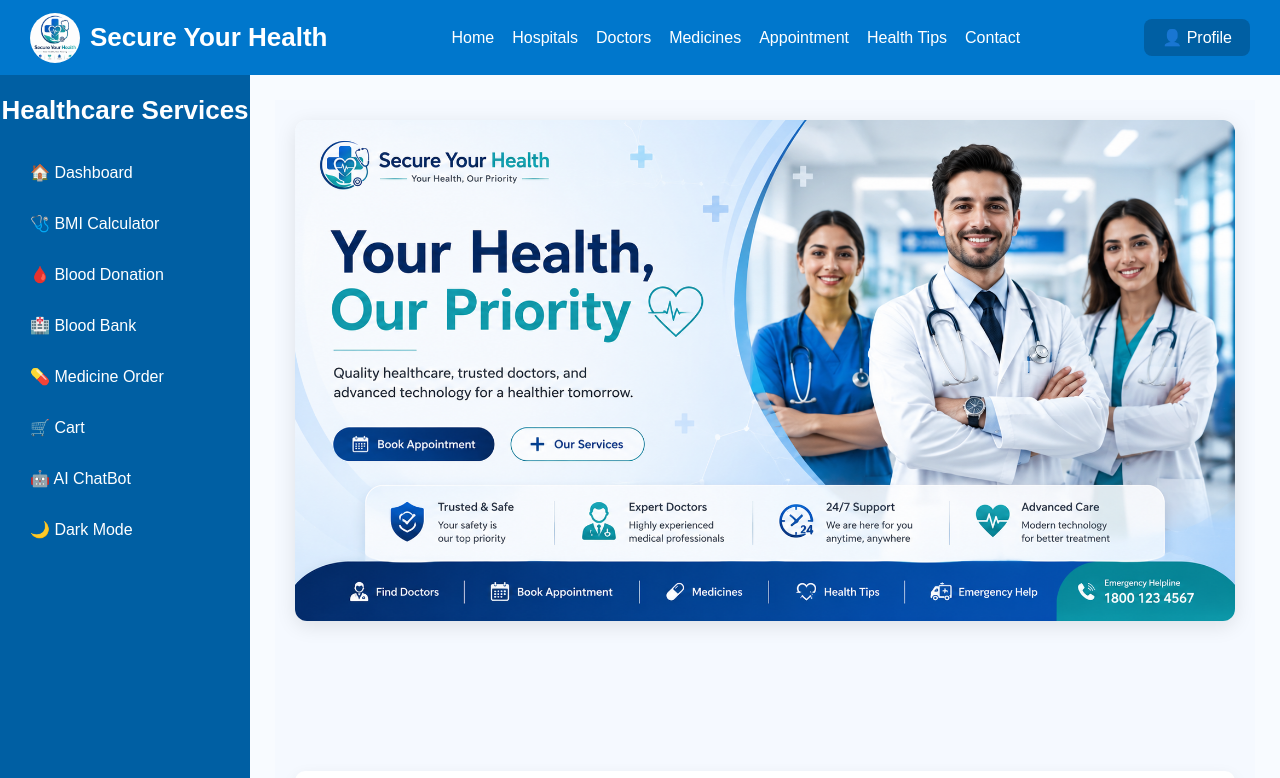
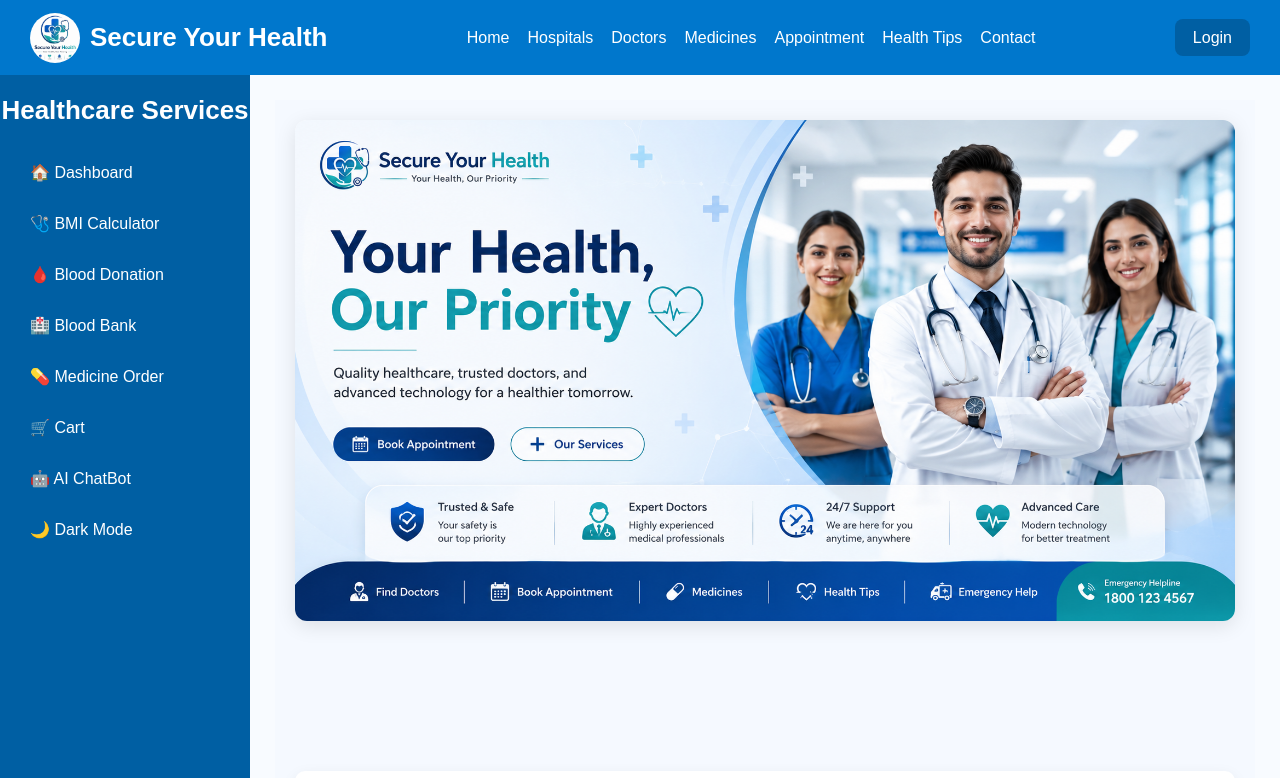
Before and after one commit to mastanshareefshaik5-ms/Secure-Your-Health, a React (Vite) app: page / in a window 1280 px wide. Shown: the top 778 px of the page. Built offline with nearby package versions, Linux system fonts and the light colour scheme.

Commit message:
initial status

```diff
--- a/src/Components/Navbar/Navbar.jsx
+++ b/src/Components/Navbar/Navbar.jsx
@@ -1,34 +1,92 @@
 import "./Navbar.css";
-import { Link } from "react-router-dom";
+import { Link, useNavigate } from "react-router-dom";
 import Logo from "../../Images/Logo.png";
 
 function Navbar() {
+
+  const navigate = useNavigate();
+
+  const isLoggedIn = sessionStorage.getItem("isLoggedIn");
+
+  const username = sessionStorage.getItem("username");
+
+  const handleLogout = () => {
+
+    sessionStorage.clear();
+
+    alert("Logged Out Successfully");
+
+    navigate("/login");
+
+  };
+
   return (
+
     <nav className="navbar">
 
       <div className="logo-section">
+
         <img src={Logo} alt="Logo" className="logo" />
+
         <h2>Secure Your Health</h2>
+
       </div>
 
       <ul className="nav-links">
+
         <li><Link to="/">Home</Link></li>
+
         <li><Link to="/hospitals">Hospitals</Link></li>
+
         <li><Link to="/doctors">Doctors</Link></li>
+
         <li><Link to="/medicines">Medicines</Link></li>
+
         <li><Link to="/appointment">Appointment</Link></li>
+
         <li><Link to="/healthtips">Health Tips</Link></li>
+
         <li><Link to="/contact">Contact</Link></li>
+
       </ul>
 
       <div className="profile-section">
-        <Link to="/profile" className="profile-btn">
-          👤 Profile
-        </Link>
+
+        {isLoggedIn ? (
+
+          <>
+
+            <span className="user-name">
+
+              👋 {username}
+
+            </span>
+
+            <button
+              className="logout-btn"
+              onClick={handleLogout}
+            >
+              Logout
+            </button>
+
+          </>
+
+        ) : (
+
+          <Link to="/login" className="profile-btn">
+
+            Login
+
+          </Link>
+
+        )}
+
       </div>
 
     </nav>
+
   );
+
 }
 
 export default Navbar;
```
